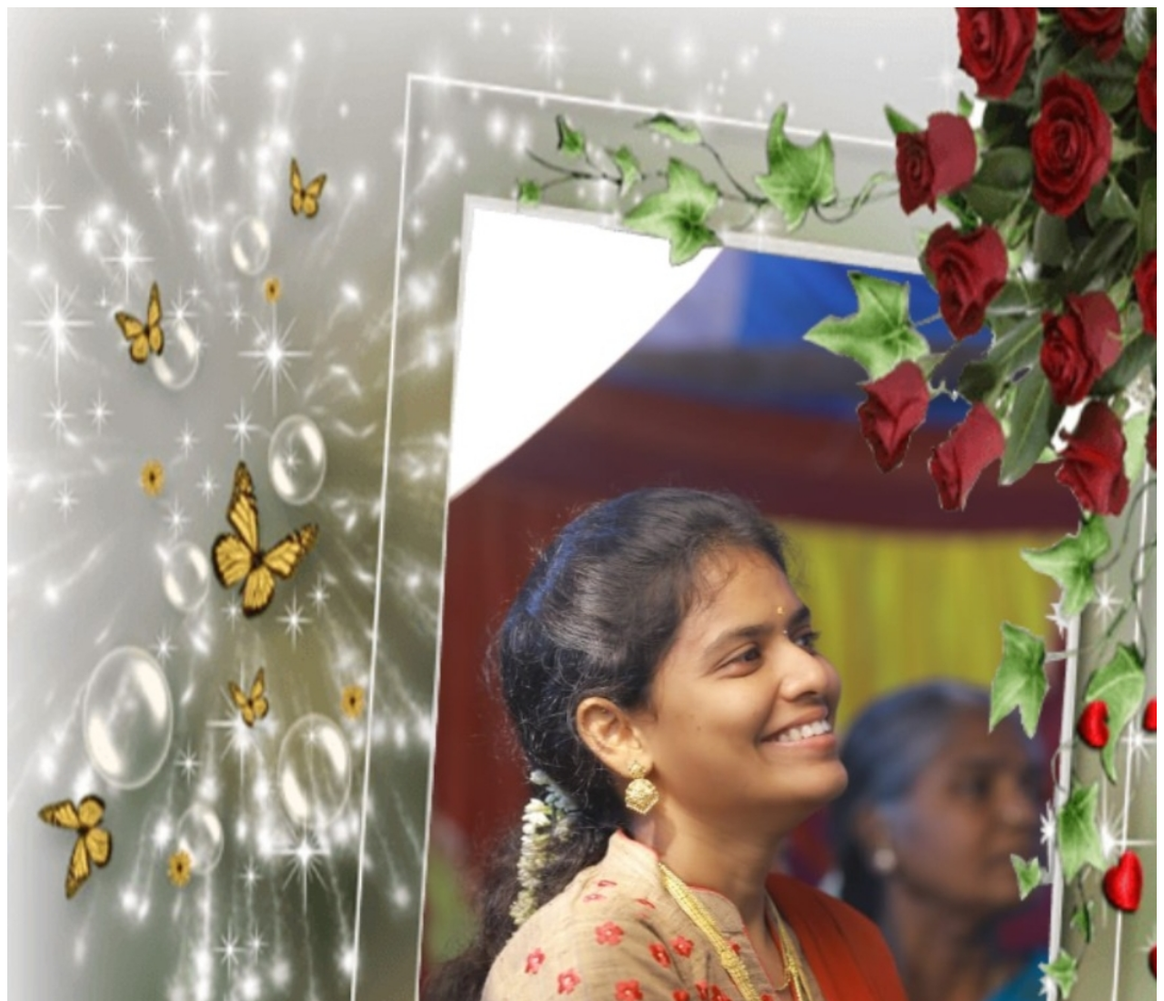
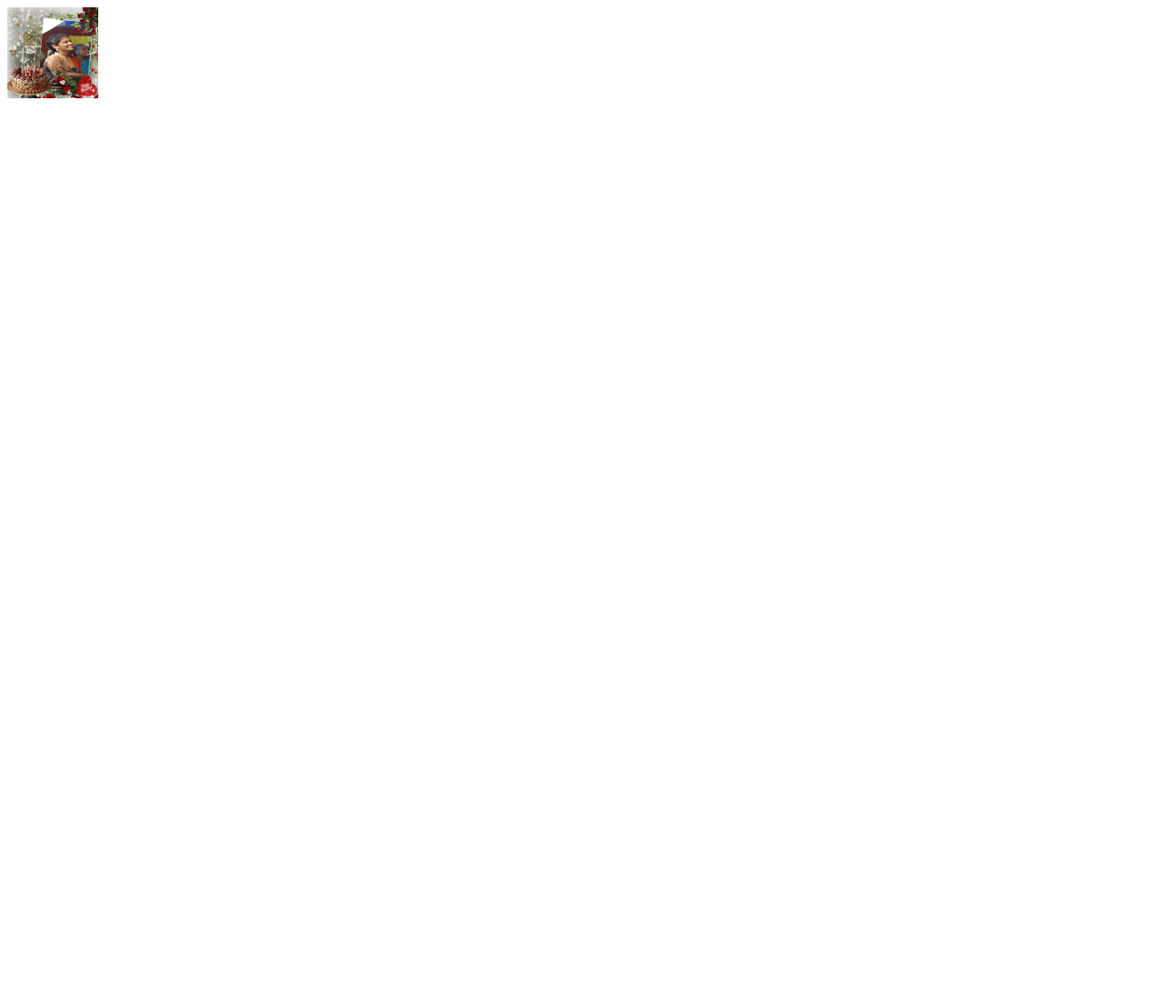
Before and after one commit to RajeshRajendra/LavsBdayTest, a plain HTML site: page indeximage.html in a window 1280 px wide. Shown: the top 1100 px of the page at 91% size. After the commit the page ends 800 px from the top, so only its background shows below. Drawn offline with Linux system fonts and the light colour scheme.

Commit message:
Update indeximage.html

```diff
--- a/indeximage.html
+++ b/indeximage.html
@@ -1,7 +1,13 @@
 <!DOCTYPE HTML>
 <html>
 <body>
-	<img src = "Pic.jpg" height="100%" width="100%"></img>
+	<img src = "Pic.jpg" height="100vh" width="100vh"></img>
 </body>
 
+<style>
+body{
+background : transparent
+}
+</style>
+
 </html>
```
